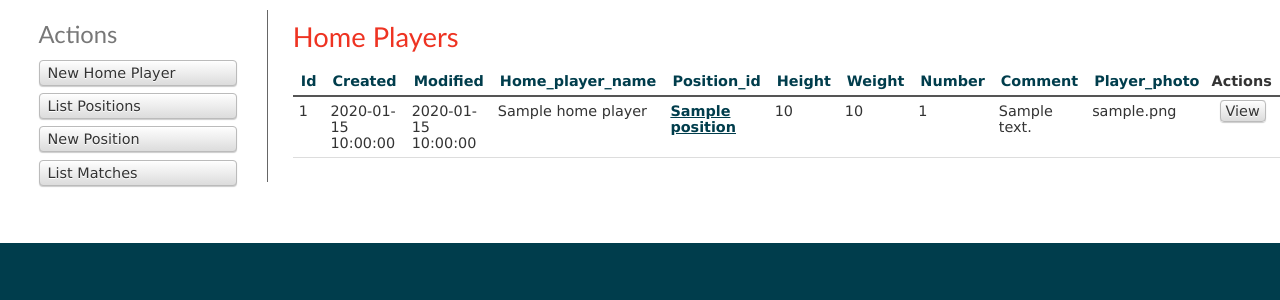
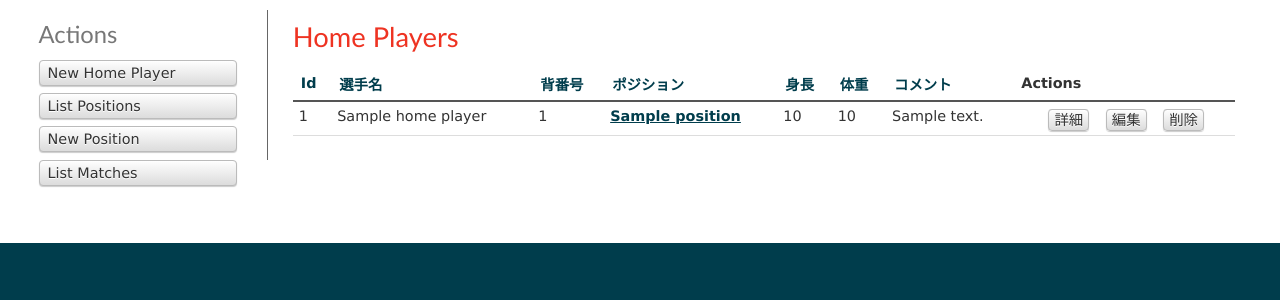
Before and after one commit to NemotoYoshiyuki/basketball_score, a CakePHP app: the page made by app/View/HomePlayers/index.ctp in a window 1280 px wide. Shown: the part 112-412 px from the top of the page. Run offline with PHP 8.4 and a stand-in for CakePHP, Linux system fonts and the light colour scheme; the template is opened without the code that fills it: most values are stand-ins (such as "Sample title", 1, 10 or a date in 2020); some libraries are stand-ins or nearby versions.

Commit message:
HomePlayers/index.ctp編集しました

```diff
--- a/app/View/HomePlayers/index.ctp
+++ b/app/View/HomePlayers/index.ctp
@@ -4,15 +4,12 @@
 	<thead>
 	<tr>
 			<th><?php echo $this->Paginator->sort('id'); ?></th>
-			<th><?php echo $this->Paginator->sort('created'); ?></th>
-			<th><?php echo $this->Paginator->sort('modified'); ?></th>
-			<th><?php echo $this->Paginator->sort('home_player_name'); ?></th>
-			<th><?php echo $this->Paginator->sort('position_id'); ?></th>
-			<th><?php echo $this->Paginator->sort('height'); ?></th>
-			<th><?php echo $this->Paginator->sort('weight'); ?></th>
-			<th><?php echo $this->Paginator->sort('number'); ?></th>
-			<th><?php echo $this->Paginator->sort('comment'); ?></th>
-			<th><?php echo $this->Paginator->sort('player_photo'); ?></th>
+			<th><?php echo $this->Paginator->sort('home_player_name','選手名'); ?></th>
+			<th><?php echo $this->Paginator->sort('number','背番号'); ?></th>
+			<th><?php echo $this->Paginator->sort('position_id','ポジション'); ?></th>
+			<th><?php echo $this->Paginator->sort('height','身長'); ?></th>
+			<th><?php echo $this->Paginator->sort('weight','体重'); ?></th>
+			<th><?php echo $this->Paginator->sort('comment','コメント'); ?></th>
 			<th class="actions"><?php echo __('Actions'); ?></th>
 	</tr>
 	</thead>
@@ -20,21 +17,18 @@
 	<?php foreach ($homePlayers as $homePlayer): ?>
 	<tr>
 		<td><?php echo h($homePlayer['HomePlayer']['id']); ?>&nbsp;</td>
-		<td><?php echo h($homePlayer['HomePlayer']['created']); ?>&nbsp;</td>
-		<td><?php echo h($homePlayer['HomePlayer']['modified']); ?>&nbsp;</td>
 		<td><?php echo h($homePlayer['HomePlayer']['home_player_name']); ?>&nbsp;</td>
+		<td><?php echo h($homePlayer['HomePlayer']['number']); ?>&nbsp;</td>
 		<td>
 			<?php echo $this->Html->link($homePlayer['Position']['position_name'], array('controller' => 'positions', 'action' => 'view', $homePlayer['Position']['id'])); ?>
 		</td>
 		<td><?php echo h($homePlayer['HomePlayer']['height']); ?>&nbsp;</td>
 		<td><?php echo h($homePlayer['HomePlayer']['weight']); ?>&nbsp;</td>
-		<td><?php echo h($homePlayer['HomePlayer']['number']); ?>&nbsp;</td>
 		<td><?php echo h($homePlayer['HomePlayer']['comment']); ?>&nbsp;</td>
-		<td><?php echo h($homePlayer['HomePlayer']['player_photo']); ?>&nbsp;</td>
 		<td class="actions">
-			<?php echo $this->Html->link(__('View'), array('action' => 'view', $homePlayer['HomePlayer']['id'])); ?>
-			<?php echo $this->Html->link(__('Edit'), array('action' => 'edit', $homePlayer['HomePlayer']['id'])); ?>
-			<?php echo $this->Form->postLink(__('Delete'), array('action' => 'delete', $homePlayer['HomePlayer']['id']), array('confirm' => __('Are you sure you want to delete # %s?', $homePlayer['HomePlayer']['id']))); ?>
+			<?php echo $this->Html->link(__('詳細'), array('action' => 'view', $homePlayer['HomePlayer']['id'])); ?>
+			<?php echo $this->Html->link(__('編集'), array('action' => 'edit', $homePlayer['HomePlayer']['id'])); ?>
+			<?php echo $this->Form->postLink(__('削除'), array('action' => 'delete', $homePlayer['HomePlayer']['id']), array('confirm' => __('Are you sure you want to delete # %s?', $homePlayer['HomePlayer']['id']))); ?>
 		</td>
 	</tr>
 <?php endforeach; ?>
```
